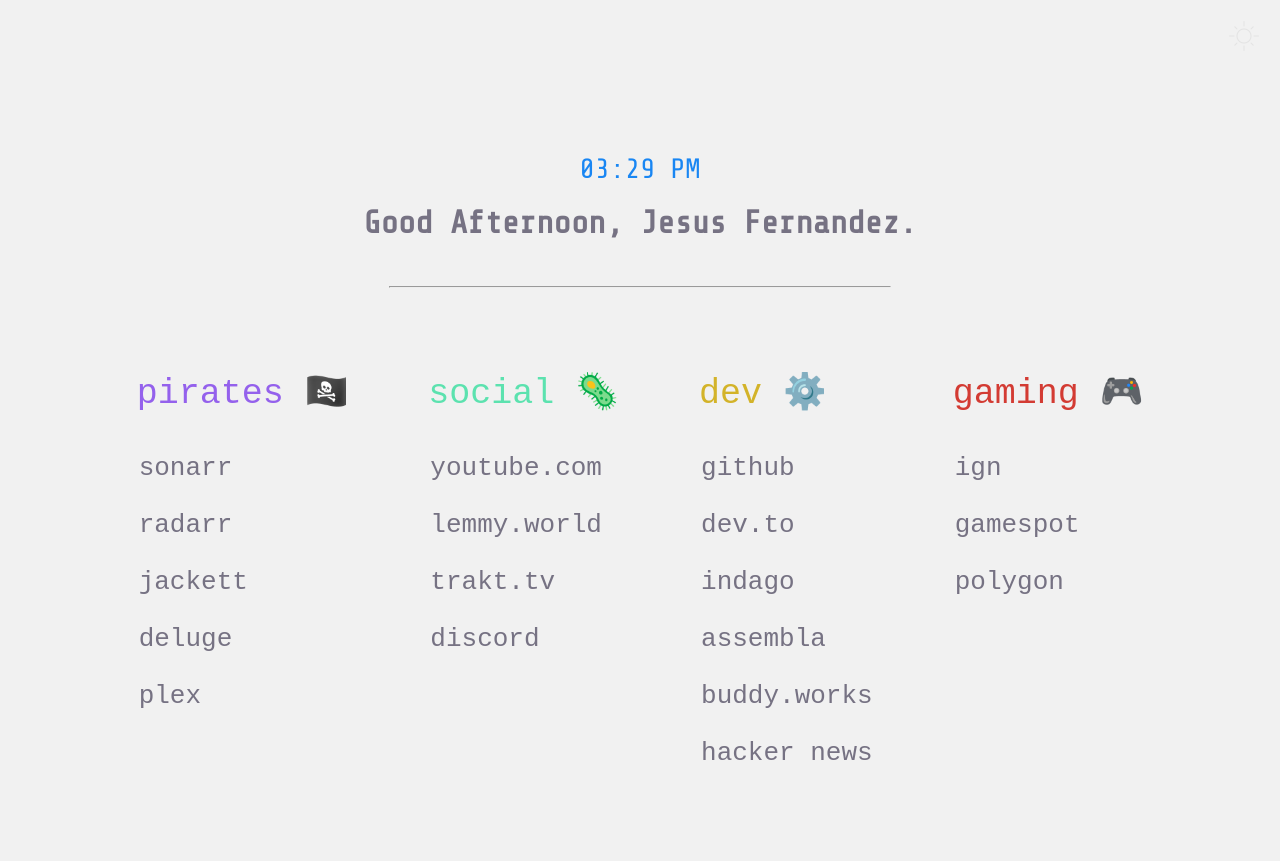
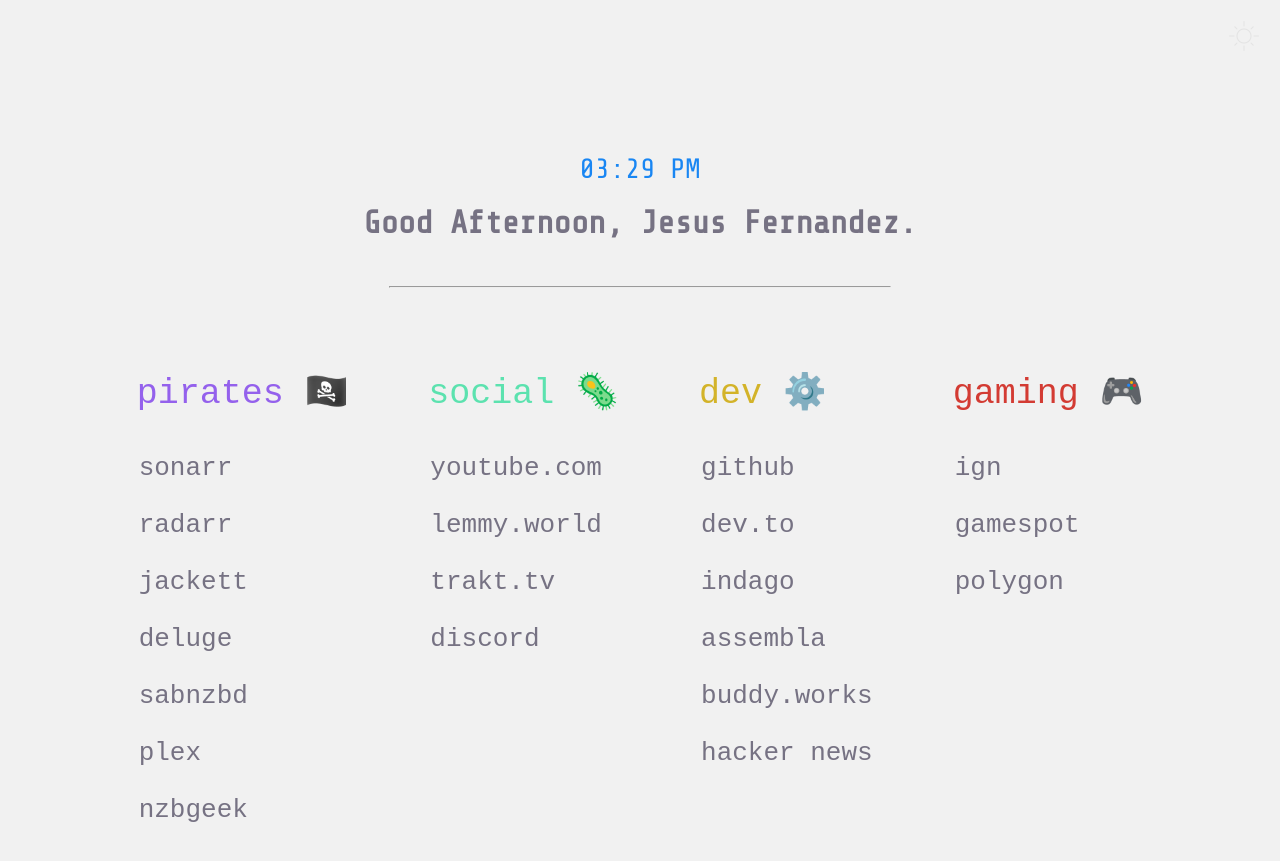
Before and after one commit to jesusOmar/jesusomar.github.io, a Jekyll site: the page start-page/startpage.html, which Jekyll copies as it is, in a window 1280 px wide. Shown: the top 861 px of the page. Built offline with Jekyll 4.4.1, drawn with Linux system fonts in a browser that asks for light colours; some web fonts are replaced.

Commit message:
Add nzb links

```diff
--- a/start-page/startpage.html
+++ b/start-page/startpage.html
@@ -21,7 +21,9 @@
                 <a href="http://192.168.1.99:7878/">radarr</a><br>
                 <a href="http://192.168.1.99:9117/">jackett</a><br>
                 <a href="http://192.168.1.99:8112/">deluge</a><br>
+                <a href="http://192.168.1.99:8080/">sabnzbd</a><br>
                 <a href="https://app.plex.tv/desktop/#!/">plex</a><br>
+                <a href="https://www.nzbgeek.info/">nzbgeek</a><br>
             </div>
             <div class="social">
                 <p class="list_title" id="s">social 🦠</p>
```
